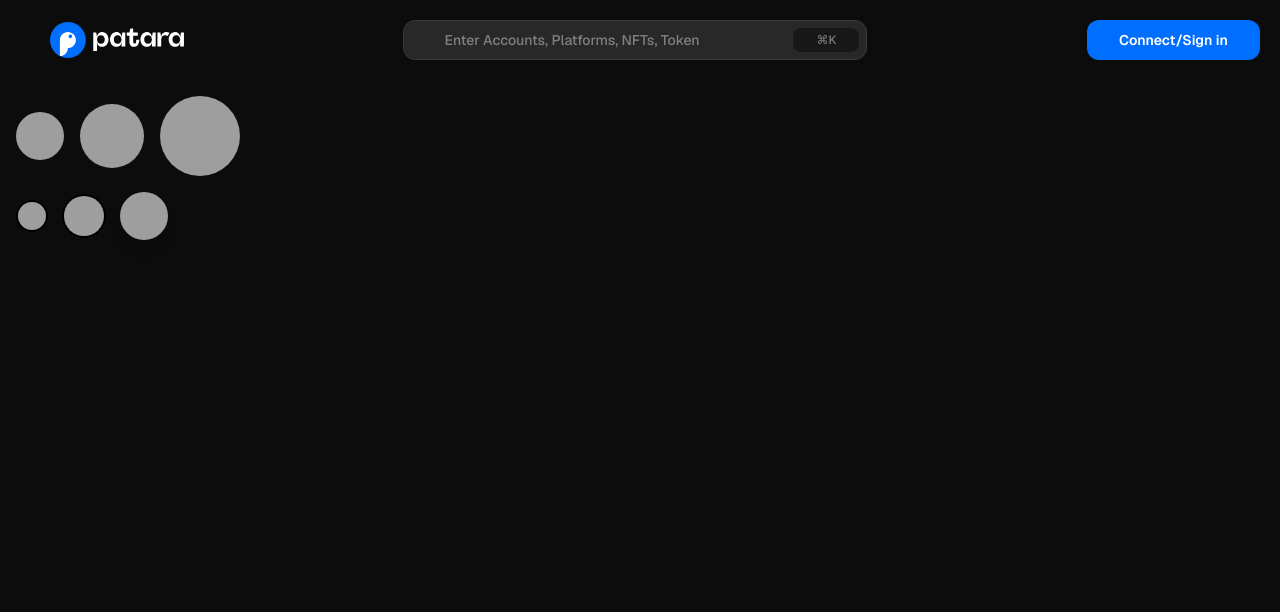
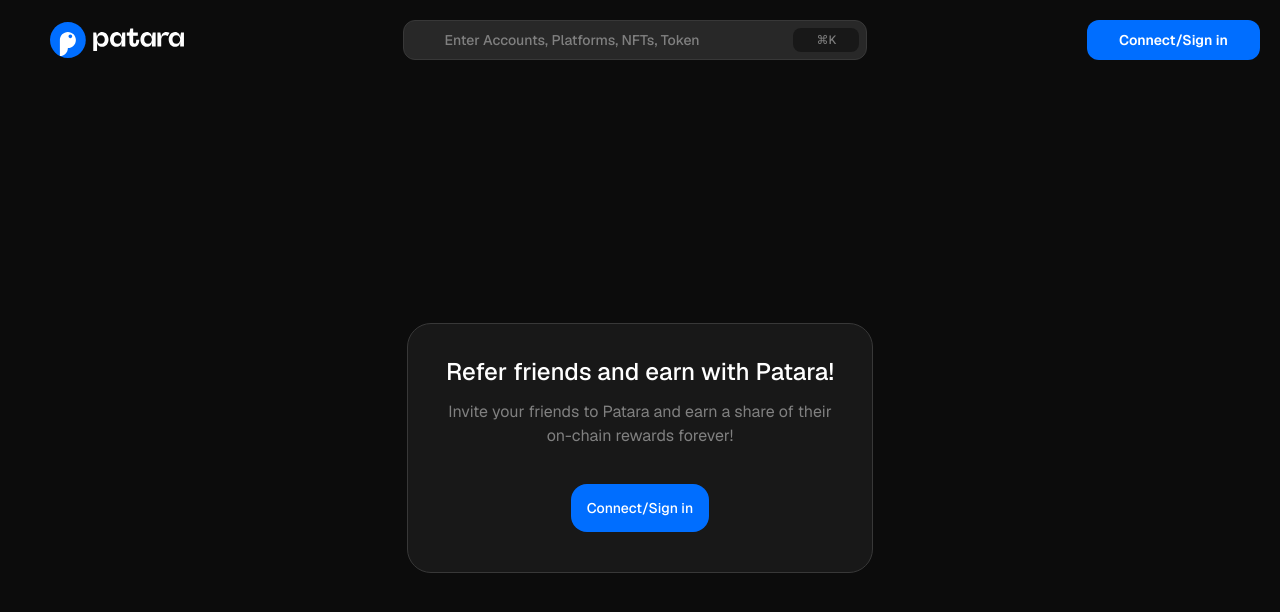
Before and after one commit to aycanogut/patara, a Next.js app: page / in a window 1280 px wide. Shown: the top 612 px of the page. Built offline with nearby package versions, Linux system fonts and the light colour scheme; grey boxes are pictures that could not be loaded; some icons are missing.

Commit message:
feat: :clown_face: add footer of card design

```diff
--- /dev/null
+++ b/components/ReferralCard.tsx
@@ -0,0 +1,20 @@
+import { Button } from '@/components/ui/button';
+
+function ReferralCard() {
+  return (
+    <article className="bg-background-primary border-border-primary flex max-h-[40.1875rem] max-w-[29.125rem] flex-col rounded-3xl border px-5 py-10">
+      <div className="flex flex-col items-center gap-9">
+        <header className="flex flex-col gap-5">
+          <h1 className="text-text-primary text-center text-2xl leading-4 font-medium">Refer friends and earn with Patara!</h1>
+          <p className="text-text-secondary px-2 text-center text-base leading-6">
+            Invite your friends to Patara and earn a share of their on-chain rewards forever!
+          </p>
+        </header>
+
+        <Button size="md">Connect/Sign in</Button>
+      </div>
+    </article>
+  );
+}
+
+export default ReferralCard;
--- a/pages/index.tsx
+++ b/pages/index.tsx
@@ -1,59 +1,13 @@
 import React from 'react';
 
-import { Avatar, AvatarImage, AvatarFallback } from '@/components/ui/avatar';
+import ReferralCard from '@/components/ReferralCard';
 import Layout from '@/layout';
 
 export default function Home() {
   return (
     <Layout meta={{ title: 'Anasayfa' }}>
-      <div className="flex flex-col gap-4 p-4">
-        <div className="flex items-center gap-4">
-          <Avatar className="h-12 w-12">
-            <AvatarImage
-              src="https://github.com/shadcn.png"
-              alt="Avatar 1"
-            />
-            <AvatarFallback>CN</AvatarFallback>
-          </Avatar>
-          <Avatar className="h-16 w-16">
-            <AvatarImage
-              src="https://github.com/radix-ui.png"
-              alt="Avatar 2"
-            />
-            <AvatarFallback>RU</AvatarFallback>
-          </Avatar>
-          <Avatar className="h-20 w-20">
-            <AvatarImage
-              src="https://github.com/vercel.png"
-              alt="Avatar 3"
-            />
-            <AvatarFallback>VC</AvatarFallback>
-          </Avatar>
-        </div>
-
-        <div className="flex items-center gap-4">
-          <Avatar className="border-primary h-8 w-8 rounded-full border-2">
-            <AvatarImage
-              src="https://github.com/shadcn.png"
-              alt="Avatar 4"
-            />
-            <AvatarFallback>CN</AvatarFallback>
-          </Avatar>
-          <Avatar className="ring-primary h-10 w-10 rounded-full ring-2">
-            <AvatarImage
-              src="https://github.com/radix-ui.png"
-              alt="Avatar 5"
-            />
-            <AvatarFallback>RU</AvatarFallback>
-          </Avatar>
-          <Avatar className="h-12 w-12 rounded-full shadow-lg">
-            <AvatarImage
-              src="https://github.com/vercel.png"
-              alt="Avatar 6"
-            />
-            <AvatarFallback>VC</AvatarFallback>
-          </Avatar>
-        </div>
+      <div className="flex h-full items-center justify-center">
+        <ReferralCard />
       </div>
     </Layout>
   );
```
